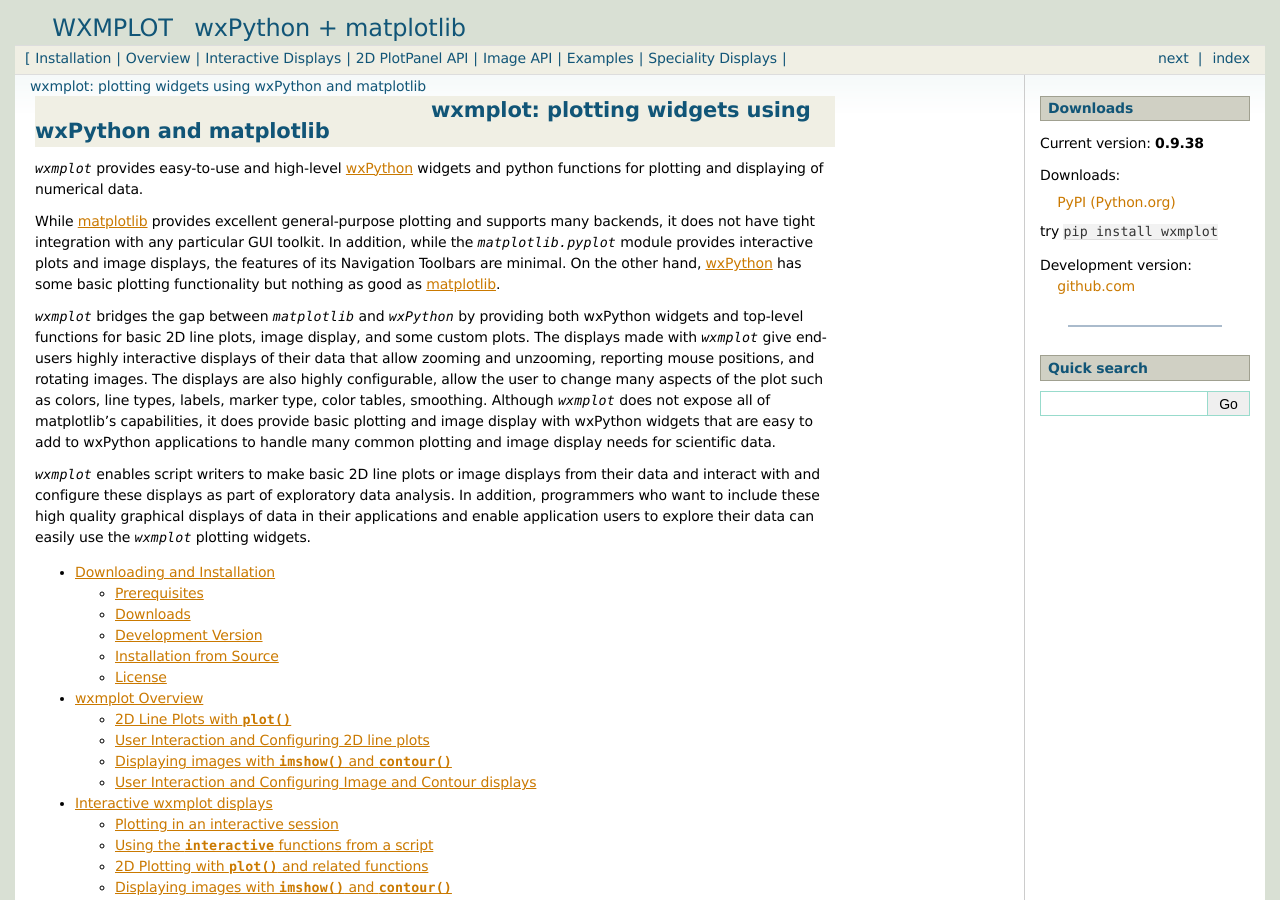
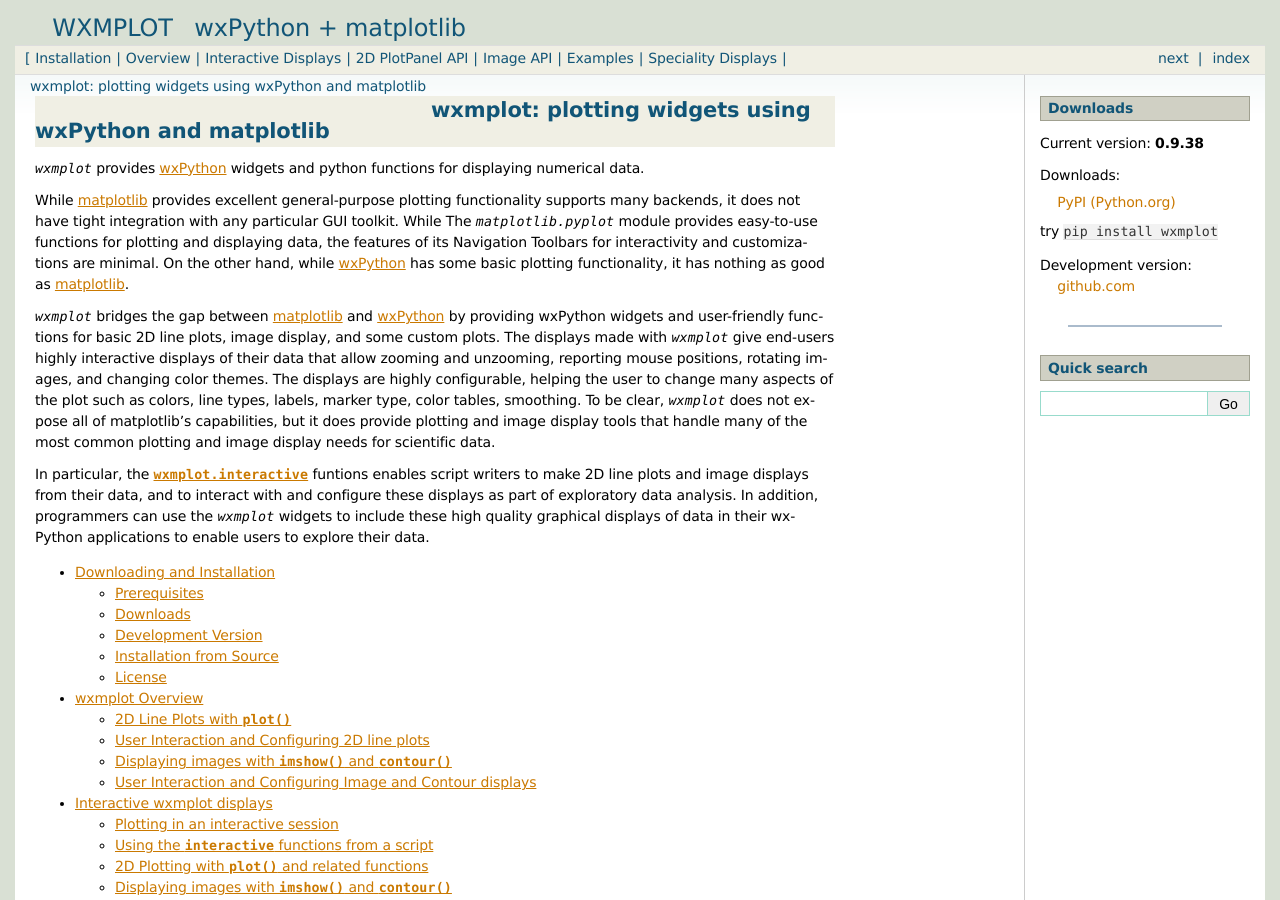
Before and after one commit to newville/wxmplot, a Sphinx documentation site: the page built from doc/index.rst, in a window 1280 px wide and 900 px high. Built offline with Sphinx 7.4.7, drawn with Linux system fonts in a browser that asks for light colours; the version number could not be read and is left out.

Commit message:
more doc fixes

```diff
--- a/doc/index.rst
+++ b/doc/index.rst
@@ -6,35 +6,35 @@
 .. _wxPython: http://www.wxpython.org/
 .. _matplotlib:  http://matplotlib.sourceforge.net/
 
-`wxmplot` provides easy-to-use and high-level `wxPython`_ widgets and
-python functions for plotting and displaying of numerical data.
+`wxmplot` provides `wxPython`_ widgets and python functions for displaying
+numerical data.
 
-While `matplotlib`_ provides excellent general-purpose plotting and
-supports many backends, it does not have tight integration with any
-particular GUI toolkit.  In addition, while the `matplotlib.pyplot` module
-provides interactive plots and image displays, the features of its
-Navigation Toolbars are minimal.  On the other hand, `wxPython`_ has some
-basic plotting functionality but nothing as good as `matplotlib`_.
+While `matplotlib`_ provides excellent general-purpose plotting
+functionality supports many backends, it does not have tight integration
+with any particular GUI toolkit.  While The `matplotlib.pyplot` module provides
+easy-to-use functions for plotting and displaying data, the features of its
+Navigation Toolbars for interactivity and customizations are minimal.  On
+the other hand, while `wxPython`_ has some basic plotting functionality, it
+has nothing as good as `matplotlib`_.
 
-`wxmplot` bridges the gap between `matplotlib` and `wxPython` by providing
-both wxPython widgets and top-level functions for basic 2D line plots,
-image display, and some custom plots.  The displays made with `wxmplot`
-give end-users highly interactive displays of their data that allow zooming
-and unzooming, reporting mouse positions, and rotating images.  The
-displays are also highly configurable, allow the user to change many
-aspects of the plot such as colors, line types, labels, marker type, color
-tables, smoothing.  Although `wxmplot` does not expose all of matplotlib's
-capabilities, it does provide basic plotting and image display with
-wxPython widgets that are easy to add to wxPython applications to handle
-many common plotting and image display needs for scientific data.
+`wxmplot` bridges the gap between `matplotlib`_ and `wxPython`_ by
+providing wxPython widgets and user-friendly functions for basic 2D line
+plots, image display, and some custom plots.  The displays made with
+`wxmplot` give end-users highly interactive displays of their data that
+allow zooming and unzooming, reporting mouse positions, rotating images,
+and changing color themes.  The displays are highly configurable, helping
+the user to change many aspects of the plot such as colors, line types,
+labels, marker type, color tables, smoothing.  To be clear, `wxmplot` does
+not expose all of matplotlib's capabilities, but it does provide plotting
+and image display tools that handle many of the most common plotting and
+image display needs for scientific data.
 
-`wxmplot` enables script writers to make basic 2D line plots or image
-displays from their data and interact with and configure these displays as
-part of exploratory data analysis. In addition, programmers who want to
-include these high quality graphical displays of data in their applications
-and enable application users to explore their data can easily use the
-`wxmplot` plotting widgets.
-
+In particular, the :mod:`wxmplot.interactive` funtions enables script
+writers to make 2D line plots and image displays from their data, and to
+interact with and configure these displays as part of exploratory data
+analysis. In addition, programmers can use the `wxmplot` widgets to include
+these high quality graphical displays of data in their wxPython
+applications to enable users to explore their data.
 
 .. toctree::
    :maxdepth: 2
```
Also changed, not shown: doc/interactive.rst (+11 -11 lines), doc/overview.rst (+19 -16 lines).
